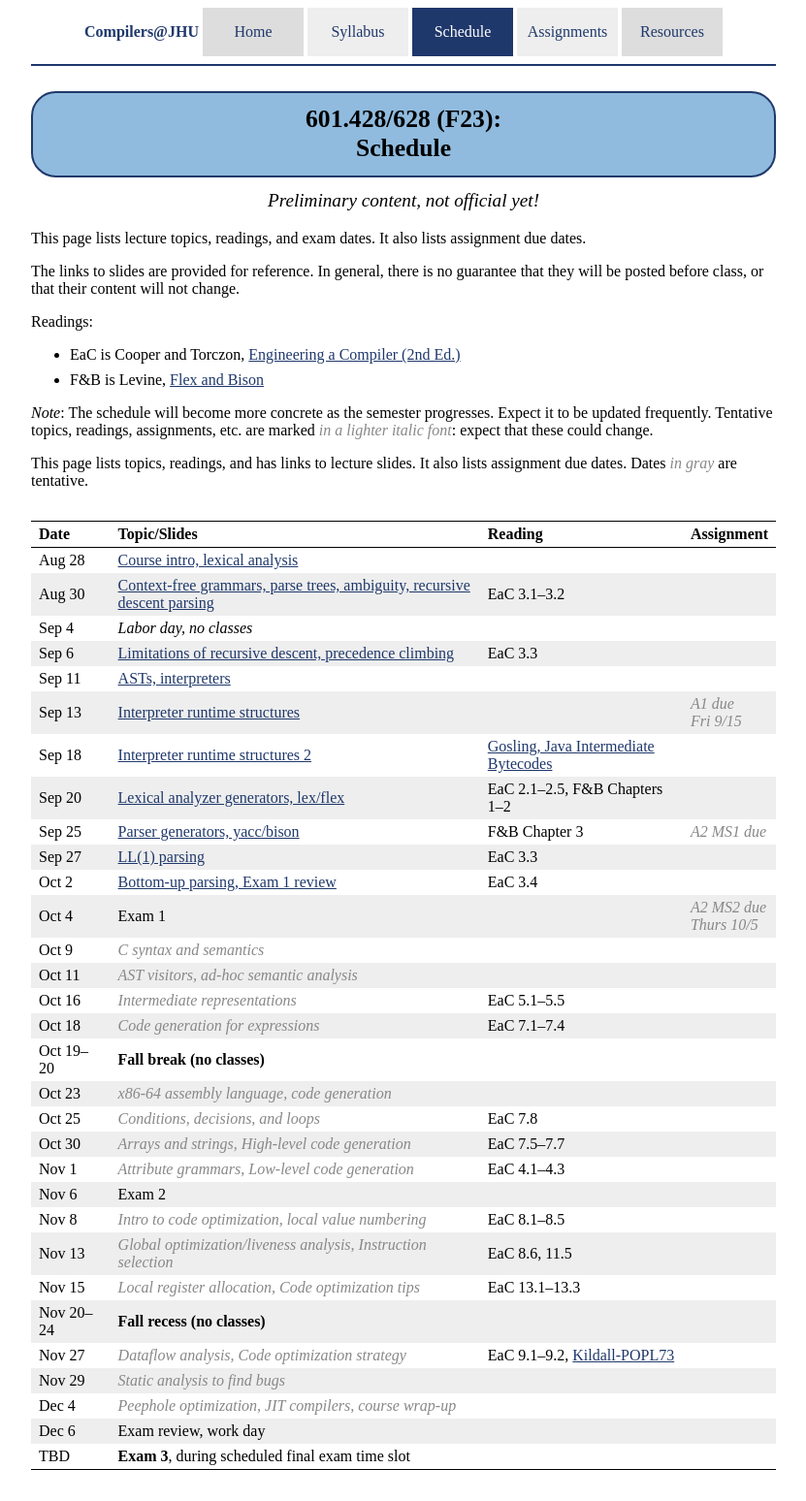
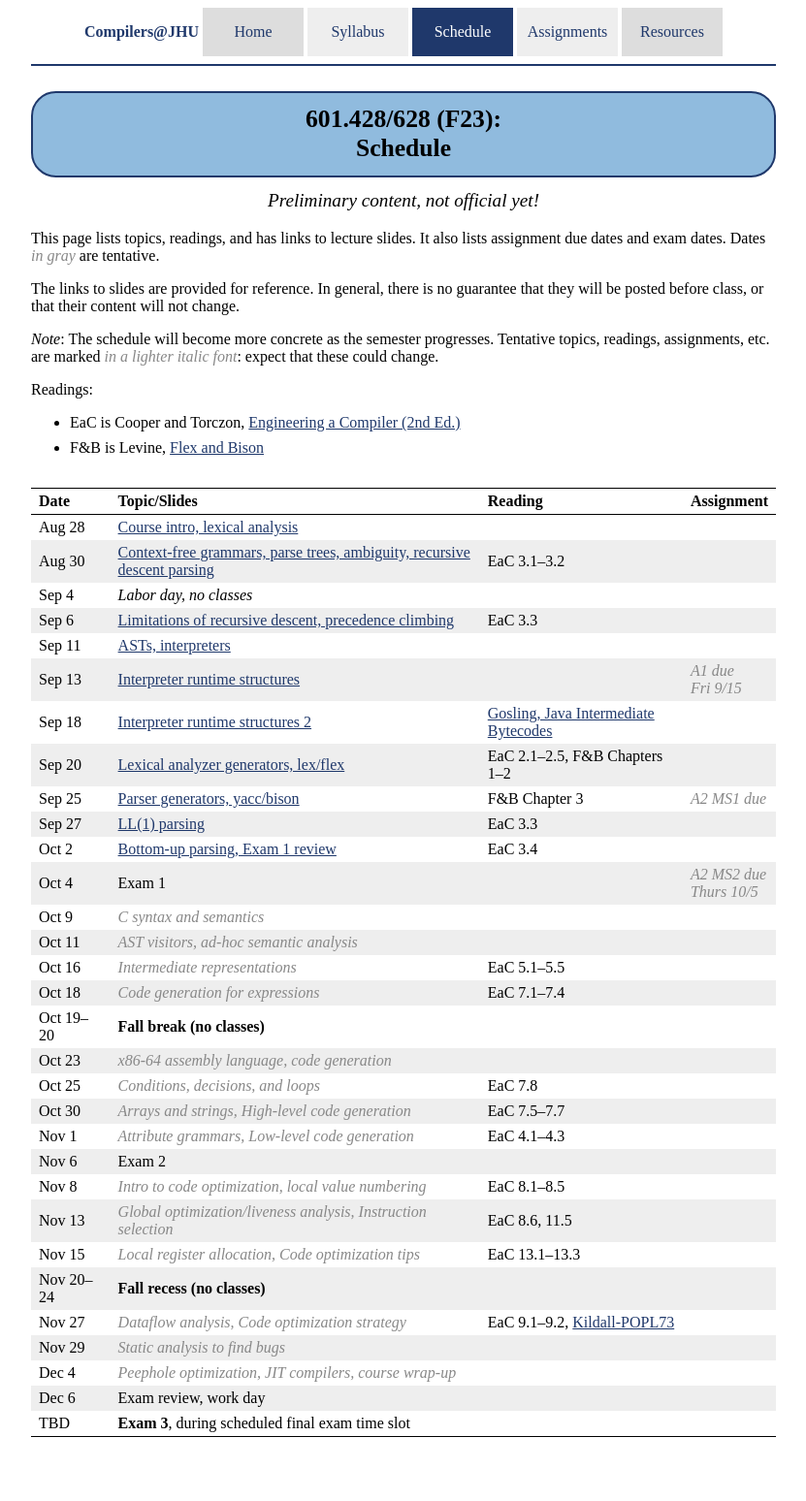
Before and after one commit to jhucompilers/fall2023, a Jekyll site: the page built from schedule.md, in a window 1280 px wide. Shown: the whole page at 97% size, without its empty margins (224-1055 px from the left). Built offline with Jekyll 4.4.1, drawn with Linux system fonts in a browser that asks for light colours; after the commit the page ends 1514 px from its top, so only the background shows below that.

Commit message:
tweak phrasing slightly

```diff
--- a/schedule.md
+++ b/schedule.md
@@ -4,26 +4,24 @@ title: "Schedule"
 category: "schedule"
 ---
 
-This page lists lecture topics, readings, and exam dates.  It also lists assignment due dates.
+This page lists topics, readings, and has links to lecture slides.
+It also lists assignment due dates and exam dates.  Dates <span class="tentative">in
+gray</span> are tentative.
 
 The links to slides are provided for reference.  In general, there is no
 guarantee that they will be posted before class, or that their content
 will not change.
+
+*Note*: The schedule will become more concrete as the semester
+progresses.  Tentative topics, readings, assignments, etc. are marked
+<span class="tentative">in a lighter italic font</span>: expect that
+these could change.
 
 Readings:
 
 * EaC is Cooper and Torczon, [Engineering a Compiler (2nd
   Ed.)](https://www.elsevier.com/books/engineering-a-compiler/cooper/978-0-12-088478-0)
 * F&amp;B is Levine, [Flex and Bison](https://www.oreilly.com/library/view/flex-bison/9780596805418/)
-
-*Note*: The schedule will become more concrete as the semester
-progresses. Expect it to be updated frequently.  Tentative topics,
-readings, assignments, etc. are marked <span class="tentative">in
-a lighter italic font</span>: expect that these could change.
-
-This page lists topics, readings, and has links to lecture slides.
-It also lists assignment due dates.  Dates <span class="tentative">in
-gray</span> are tentative.
 
 Date&nbsp;&nbsp;&nbsp;&nbsp;&nbsp; | Topic/Slides | Reading | Assignment
 ------------------ | ------------ | ------- | ----------
```
Also changed, not shown: gen_schedule.rb (+8 -10 lines).
